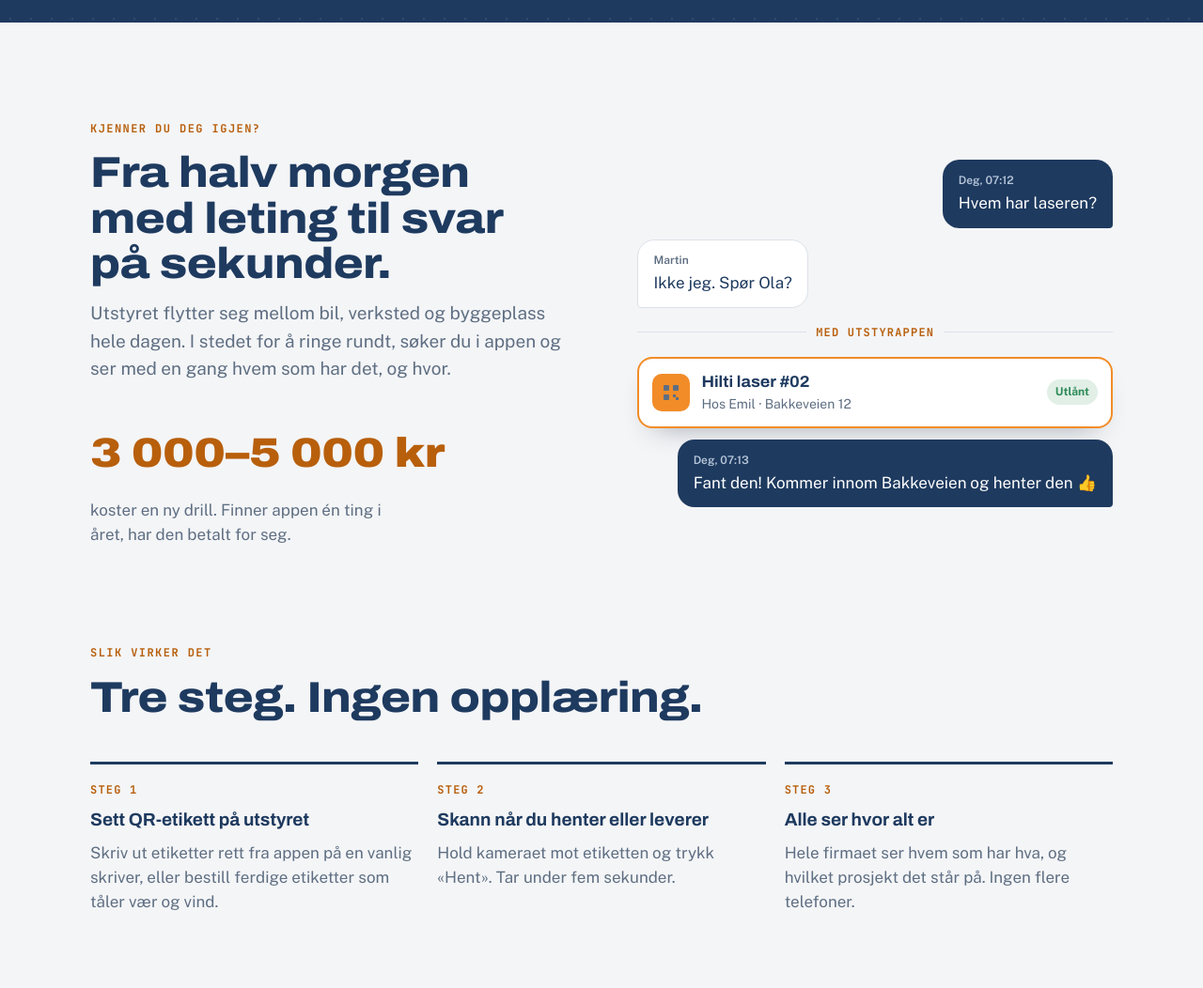
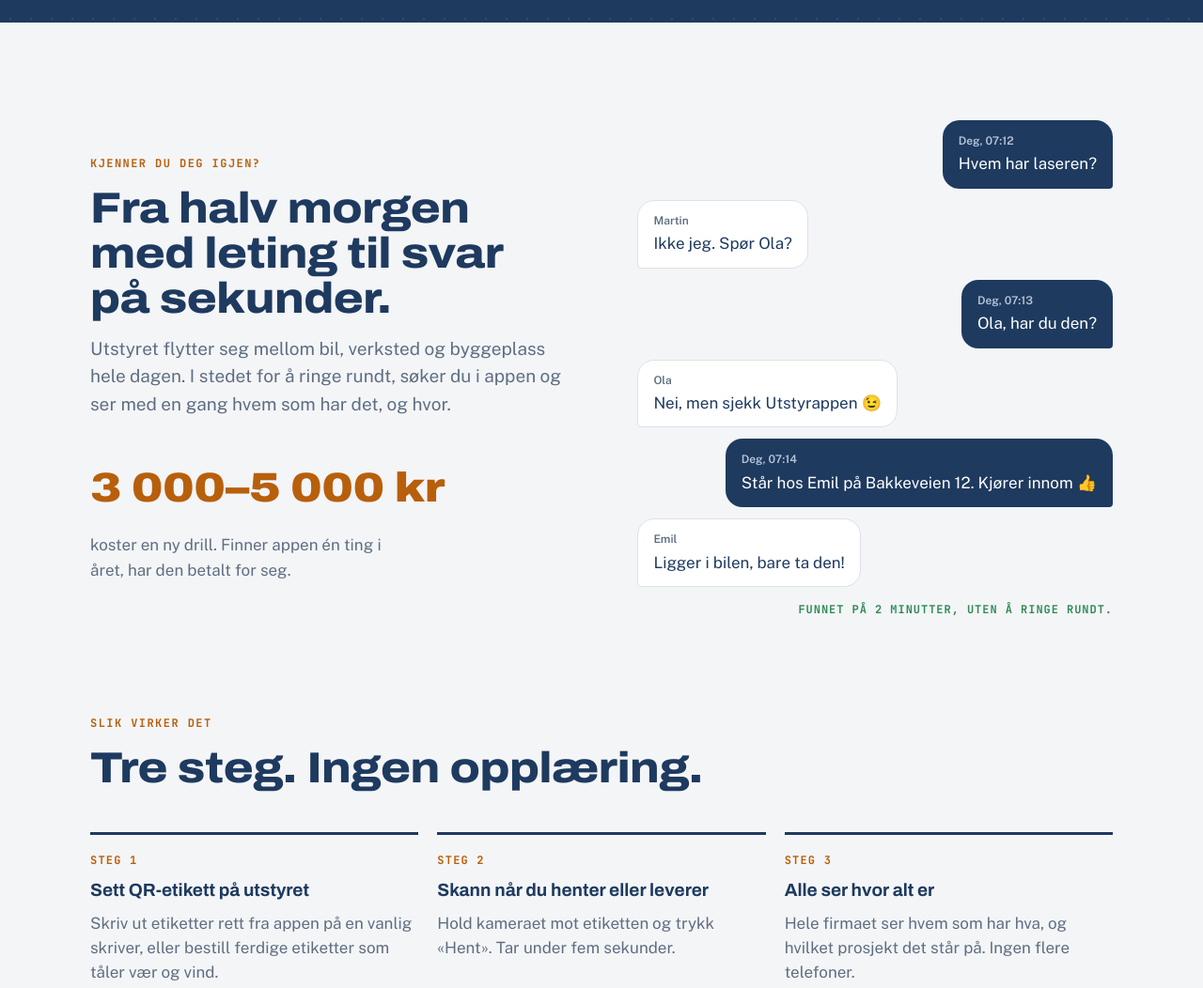
Before and after one commit to leonsheppard/utstyrappen-nettside, a plain HTML site: page index.html in a window 1280 px wide. Shown: the part 887-1939 px from the top of the page at 94% size. Drawn offline with Linux system fonts and the light colour scheme.

Commit message:
Samtalen ender med en løsning

```diff
--- a/index.html
+++ b/index.html
@@ -126,6 +126,7 @@ nav { position: relative; display: flex; align-items: center; justify-content: s
 .bubble.me { justify-self: end; border-radius: 18px 18px 4px 18px; background: var(--navy); color: var(--on-navy); border-color: transparent; }
 .bubble small { display: block; font-size: 12px; color: var(--muted); font-weight: 600; margin-bottom: 2px; }
 .bubble.me small { color: var(--on-navy-muted); }
+.solved { justify-self: end; margin: 4px 0 0; font: 700 12px var(--font-mono); letter-spacing: .08em; text-transform: uppercase; color: #2E8B57; }
 .switch { display: flex; align-items: center; gap: 10px; color: var(--orange-ink); font: 700 12px var(--font-mono); letter-spacing: .1em; text-transform: uppercase; margin-block: 6px; }
 .switch::before, .switch::after { content: ""; flex: 1; height: 1px; background: var(--line); }
 .appcard { display: grid; grid-template-columns: 40px 1fr auto; gap: 12px; align-items: center; background: var(--surface); border: 2px solid var(--orange); border-radius: 16px; padding: 12px 14px; box-shadow: 0 14px 30px -18px rgba(15,30,50,.45); }
@@ -286,16 +287,14 @@ footer .mono { font-family: var(--font-mono); font-size: 13px; }
         <p class="lead">Utstyret flytter seg mellom bil, verksted og byggeplass hele dagen. I stedet for å ringe rundt, søker du i appen og ser med en gang hvem som har det, og hvor.</p>
         <div class="cost"><strong>3 000–5 000 kr</strong><span>koster en ny drill. Finner appen én ting i året, har den betalt for seg.</span></div>
       </div>
-      <div class="calls" aria-label="Eksempel: fra leting til svar i appen">
+      <div class="calls" aria-label="Eksempel på en samtale der Utstyrappen finner laseren">
         <div class="bubble me"><small>Deg, 07:12</small>Hvem har laseren?</div>
         <div class="bubble"><small>Martin</small>Ikke jeg. Spør Ola?</div>
-        <div class="switch"><span>Med Utstyrappen</span></div>
-        <div class="appcard">
-          <span class="appcard-ico" aria-hidden="true"><svg viewBox="0 0 18 18" width="18" height="18"><rect x="1" y="1" width="6" height="6" rx="1" fill="currentColor"/><rect x="11" y="1" width="6" height="6" rx="1" fill="currentColor"/><rect x="1" y="11" width="6" height="6" rx="1" fill="currentColor"/><rect x="11" y="11" width="3" height="3" fill="currentColor"/><rect x="14" y="14" width="3" height="3" fill="currentColor"/></svg></span>
-          <div><b>Hilti laser #02</b><span>Hos Emil · Bakkeveien 12</span></div>
-          <em>Utlånt</em>
-        </div>
-        <div class="bubble me"><small>Deg, 07:13</small>Fant den! Kommer innom Bakkeveien og henter den 👍</div>
+        <div class="bubble me"><small>Deg, 07:13</small>Ola, har du den?</div>
+        <div class="bubble"><small>Ola</small>Nei, men sjekk Utstyrappen 😉</div>
+        <div class="bubble me"><small>Deg, 07:14</small>Står hos Emil på Bakkeveien 12. Kjører innom 👍</div>
+        <div class="bubble"><small>Emil</small>Ligger i bilen, bare ta den!</div>
+        <p class="solved">Funnet på 2 minutter, uten å ringe rundt.</p>
       </div>
     </div>
   </section>
```
